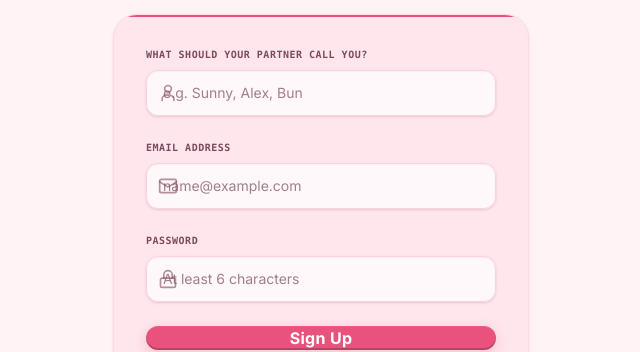
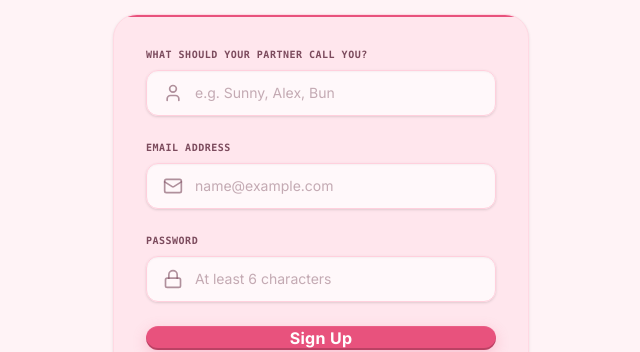
Before and after one commit to SAJAL-MALHOTRA/Pairfect---Your-lovespace, a Next.js app: page /signup in a window 1280 px wide. Shown: the part 165-517 px from the top of the page, without its empty margins (319-959 px from the left). Built offline with nearby package versions, Linux system fonts and the light colour scheme; no server answers.

Commit message:
fix(auth): fix login and signup input icon overlap and onboarding redirect bounce

```diff
--- a/src/app/globals.css
+++ b/src/app/globals.css
@@ -598,17 +598,39 @@ body {
    not typing into a cold SaaS form.
    ═══════════════════════════════════════════════════════════ */
 
+@utility input-icon-left {
+  position: absolute;
+  top: 0;
+  bottom: 0;
+  left: 0.875rem;
+  display: flex;
+  align-items: center;
+  pointer-events: none;
+  z-index: 10;
+}
+
+@utility input-with-icon-left {
+  padding-left: 3.25rem !important;
+}
+
 .input-warm {
   background: var(--paper-warm);
   border: 1px solid var(--border-warm);
   border-radius: var(--radius-button);
   font-family: var(--font-sans);
   font-size: 0.875rem;
-  padding: 0.75rem 1rem;
+  padding-top: 0.75rem;
+  padding-bottom: 0.75rem;
+  padding-left: 1rem;
+  padding-right: 1rem;
   width: 100%;
   color: var(--foreground);
   box-shadow: 0 1px 2px rgba(0,0,0,0.04) inset;
   transition: border-color 0.15s ease, box-shadow 0.15s ease;
+}
+
+.input-warm.input-with-icon-left {
+  padding-left: 3.25rem !important;
 }
 .input-warm::placeholder {
   color: var(--ink-light);
--- a/src/app/login/page.tsx
+++ b/src/app/login/page.tsx
@@ -210,17 +210,17 @@ export default function LoginPage() {
                 Email Address
               </label>
               <div className="relative rounded-button shadow-sm">
-                <div className="absolute inset-y-0 left-0 pl-3 flex items-center pointer-events-none text-[var(--text-soft)]/60">
-                  <Mail className="h-5 w-5" />
-                </div>
+                <div className="input-warm flex items-center gap-3 px-3.5 py-3 border border-[var(--border)] rounded-button bg-[var(--bg)] focus-within:ring-1 focus-within:ring-[var(--burgundy)]">
+                  <Mail className="h-5 w-5 text-[var(--text-soft)]/60 shrink-0" />
                   <input
                     type="email"
                     required
                     value={email}
                     onChange={(e) => setEmail(e.target.value)}
-                  className="input-warm block w-full pl-10 pr-4 py-3 border border-[var(--border)] rounded-button bg-[var(--bg)] focus:outline-none focus:ring-1 focus:ring-[var(--burgundy)] text-[var(--text)] text-sm placeholder:text-[var(--text-soft)]/40 transition-all"
+                    className="w-full bg-transparent border-none outline-none p-0 text-[var(--text)] text-sm placeholder:text-[var(--text-soft)]/40 focus:outline-none focus:ring-0"
                     placeholder="name@example.com"
                   />
+                </div>
               </div>
             </div>
 
@@ -229,17 +229,17 @@ export default function LoginPage() {
                 Password
               </label>
               <div className="relative rounded-button shadow-sm">
-                <div className="absolute inset-y-0 left-0 pl-3 flex items-center pointer-events-none text-[var(--text-soft)]/60">
-                  <Lock className="h-5 w-5" />
-                </div>
+                <div className="input-warm flex items-center gap-3 px-3.5 py-3 border border-[var(--border)] rounded-button bg-[var(--bg)] focus-within:ring-1 focus-within:ring-[var(--burgundy)]">
+                  <Lock className="h-5 w-5 text-[var(--text-soft)]/60 shrink-0" />
                   <input
                     type="password"
                     required
                     value={password}
                     onChange={(e) => setPassword(e.target.value)}
-                  className="input-warm block w-full pl-10 pr-4 py-3 border border-[var(--border)] rounded-button bg-[var(--bg)] focus:outline-none focus:ring-1 focus:ring-[var(--burgundy)] text-[var(--text)] text-sm placeholder:text-[var(--text-soft)]/40 transition-all"
+                    className="w-full bg-transparent border-none outline-none p-0 text-[var(--text)] text-sm placeholder:text-[var(--text-soft)]/40 focus:outline-none focus:ring-0"
                     placeholder="••••••••"
                   />
+                </div>
               </div>
             </div>
 
--- a/src/app/signup/page.tsx
+++ b/src/app/signup/page.tsx
@@ -68,7 +68,7 @@ export default function SignupPage() {
           setLoading(false);
         } else {
           // Direct login after signup if confirmation is disabled
-          router.push("/onboarding");
+          window.location.href = "/onboarding";
         }
       }
     } catch (err: any) {
@@ -131,7 +131,7 @@ export default function SignupPage() {
       if (verifyErr) throw verifyErr;
 
       // Direct redirect to onboarding page on success
-      router.push("/onboarding");
+      window.location.href = "/onboarding";
     } catch (err: any) {
       console.error("Verification error:", err);
       setError("Incorrect code, please try again.");
@@ -289,17 +289,17 @@ export default function SignupPage() {
                         What should your partner call you?
                       </label>
                       <div className="relative rounded-button shadow-sm">
-                        <div className="absolute inset-y-0 left-0 pl-3 flex items-center pointer-events-none text-[var(--text-soft)]/60">
-                          <User className="h-5 w-5" />
-                        </div>
+                        <div className="input-warm flex items-center gap-3 px-3.5 py-3 border border-[var(--border)] rounded-button bg-[var(--bg)] focus-within:ring-1 focus-within:ring-[var(--burgundy)]">
+                          <User className="h-5 w-5 text-[var(--text-soft)]/60 shrink-0" />
                           <input
                             type="text"
                             required
                             value={displayName}
                             onChange={(e) => setDisplayName(e.target.value)}
-                          className="input-warm block w-full pl-10 pr-4 py-3 border border-[var(--border)] rounded-button bg-[var(--bg)] focus:outline-none focus:ring-1 focus:ring-[var(--burgundy)] text-[var(--text)] text-sm placeholder:text-[var(--text-soft)]/45 transition-all"
+                            className="w-full bg-transparent border-none outline-none p-0 text-[var(--text)] text-sm placeholder:text-[var(--text-soft)]/45 focus:outline-none focus:ring-0"
                             placeholder="e.g. Sunny, Alex, Bun"
                           />
+                        </div>
                       </div>
                     </div>
 
@@ -308,17 +308,17 @@ export default function SignupPage() {
                         Email Address
                       </label>
                       <div className="relative rounded-button shadow-sm">
-                        <div className="absolute inset-y-0 left-0 pl-3 flex items-center pointer-events-none text-[var(--text-soft)]/60">
-                          <Mail className="h-5 w-5" />
-                        </div>
+                        <div className="input-warm flex items-center gap-3 px-3.5 py-3 border border-[var(--border)] rounded-button bg-[var(--bg)] focus-within:ring-1 focus-within:ring-[var(--burgundy)]">
+                          <Mail className="h-5 w-5 text-[var(--text-soft)]/60 shrink-0" />
                           <input
                             type="email"
                             required
                             value={email}
                             onChange={(e) => setEmail(e.target.value)}
-                          className="input-warm block w-full pl-10 pr-4 py-3 border border-[var(--border)] rounded-button bg-[var(--bg)] focus:outline-none focus:ring-1 focus:ring-[var(--burgundy)] text-[var(--text)] text-sm placeholder:text-[var(--text-soft)]/45 transition-all"
+                            className="w-full bg-transparent border-none outline-none p-0 text-[var(--text)] text-sm placeholder:text-[var(--text-soft)]/45 focus:outline-none focus:ring-0"
                             placeholder="name@example.com"
                           />
+                        </div>
                       </div>
                     </div>
 
@@ -327,18 +327,18 @@ export default function SignupPage() {
                         Password
                       </label>
                       <div className="relative rounded-button shadow-sm">
-                        <div className="absolute inset-y-0 left-0 pl-3 flex items-center pointer-events-none text-[var(--text-soft)]/60">
-                          <Lock className="h-5 w-5" />
-                        </div>
+                        <div className="input-warm flex items-center gap-3 px-3.5 py-3 border border-[var(--border)] rounded-button bg-[var(--bg)] focus-within:ring-1 focus-within:ring-[var(--burgundy)]">
+                          <Lock className="h-5 w-5 text-[var(--text-soft)]/60 shrink-0" />
                           <input
                             type="password"
                             required
                             value={password}
                             onChange={(e) => setPassword(e.target.value)}
-                          className="input-warm block w-full pl-10 pr-4 py-3 border border-[var(--border)] rounded-button bg-[var(--bg)] focus:outline-none focus:ring-1 focus:ring-[var(--burgundy)] text-[var(--text)] text-sm placeholder:text-[var(--text-soft)]/45 transition-all"
+                            className="w-full bg-transparent border-none outline-none p-0 text-[var(--text)] text-sm placeholder:text-[var(--text-soft)]/45 focus:outline-none focus:ring-0"
                             placeholder="At least 6 characters"
                             minLength={6}
                           />
+                        </div>
                       </div>
                     </div>
 
--- a/src/proxy.ts
+++ b/src/proxy.ts
@@ -52,8 +52,7 @@ export async function proxy(request: NextRequest) {
     path.startsWith("/watch") ||
     path.startsWith("/play") ||
     path.startsWith("/settings") ||
-    path.startsWith("/profile") ||
-    path.startsWith("/onboarding");
+    path.startsWith("/profile");
 
   const isAuthRoute = path.startsWith("/login") || path.startsWith("/signup");
 
@@ -62,8 +61,6 @@ export async function proxy(request: NextRequest) {
   }
 
   if (user && isAuthRoute) {
-    // Check if user is paired already. We let onboarding handle redirection if they aren't,
-    // but redirecting to dashboard is standard.
     return NextResponse.redirect(new URL("/dashboard", request.url));
   }
 
```
Lines whose indentation alone changed are shown as unchanged.
